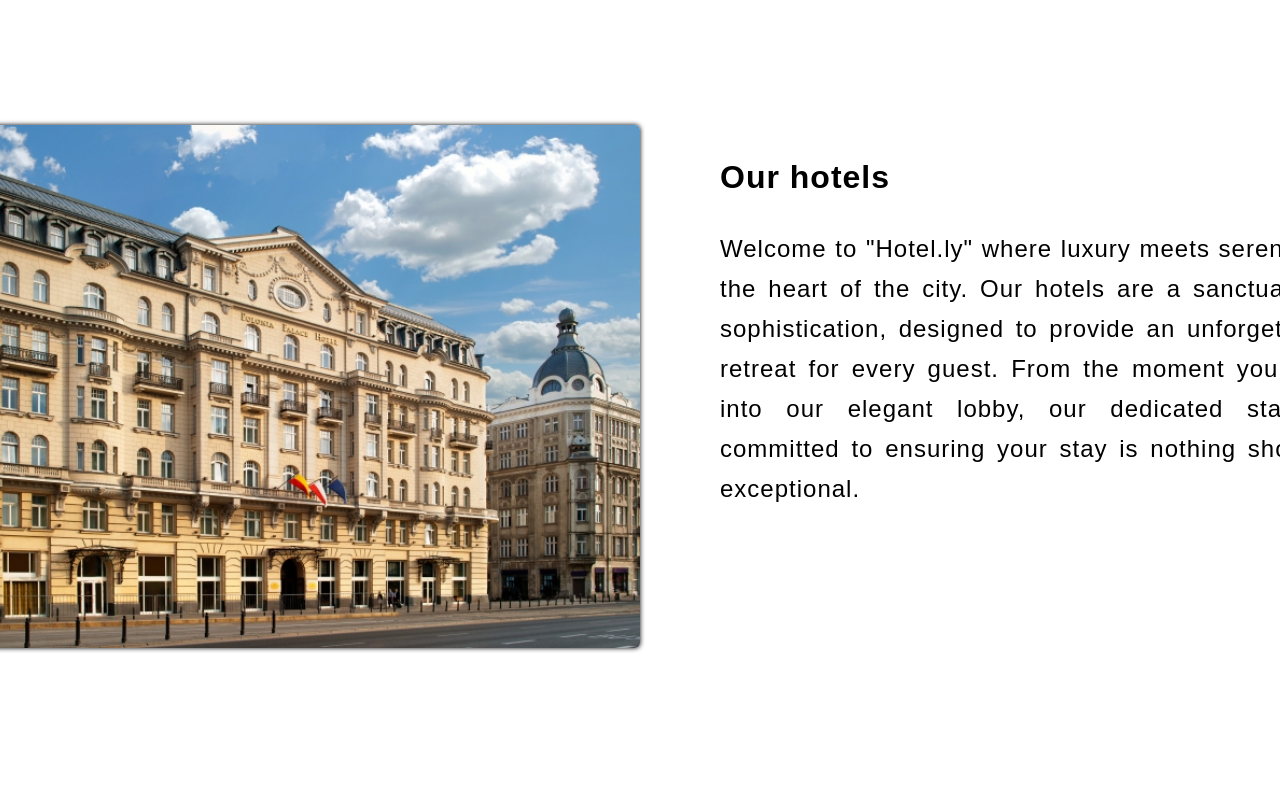
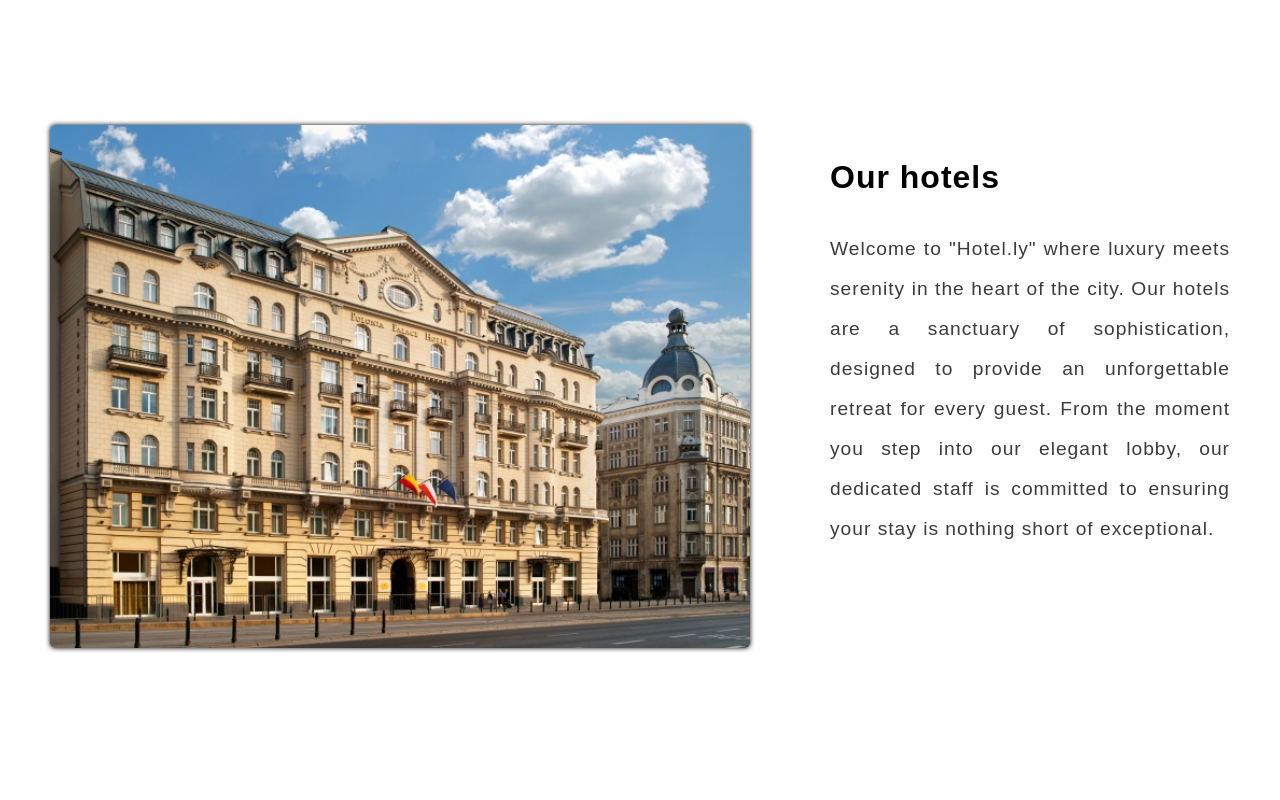
Before and after one commit to ItsMeCineQ/hotel_web_react_v2, a React (Create React App) app: page / in a window 1280 px wide. Shown: the part 1060-1860 px from the top of the page. Built offline with nearby package versions, Linux system fonts and the light colour scheme.

Commit message:
Adjusted about_us section's CSS

```diff
--- a/src/css/about_us.css
+++ b/src/css/about_us.css
@@ -12,13 +12,14 @@
 
   .about_us--content{
     display: flex;
+    justify-content: center;
     gap: 5rem;
     margin: 4rem 0;
     width: 100%;
   }
 
   .about_us--content img{
-    min-width: 700px;
+    width: 700px;
     box-shadow: black 0 0 5px;
     border-radius: 5px;
   }
@@ -31,14 +32,16 @@
     margin-top: 2rem;
     letter-spacing: 1px;
     line-height: 2.5rem;
+    width: 400px;
   }
 
   .about_us--content-text h1{
     margin-bottom: 2rem;
   }
 
-  .about_us--content p{
-    font-size: 1.5rem;
+  .about_us--content-text p{
+    color: var(--color-logo);
+    font-size: 1.2rem;
     text-align: justify;
   }
 
```
